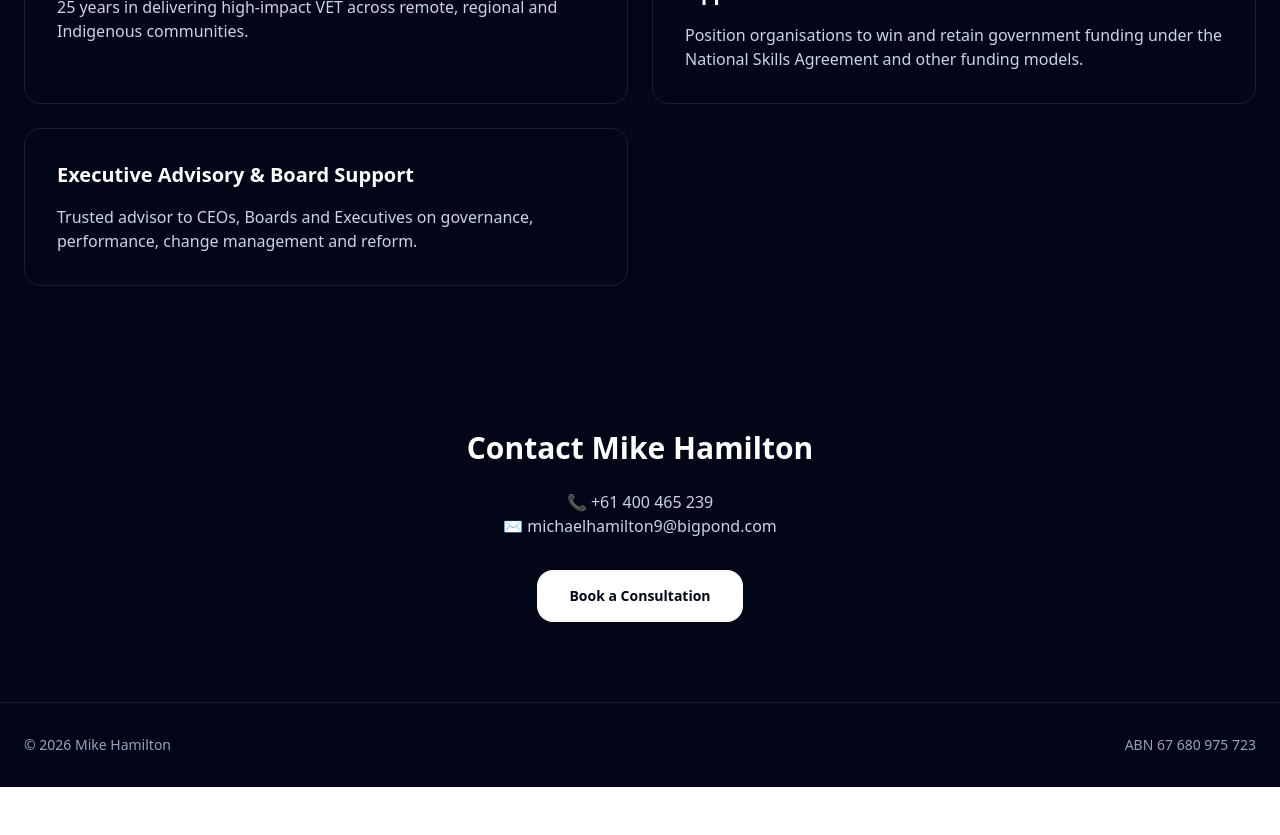
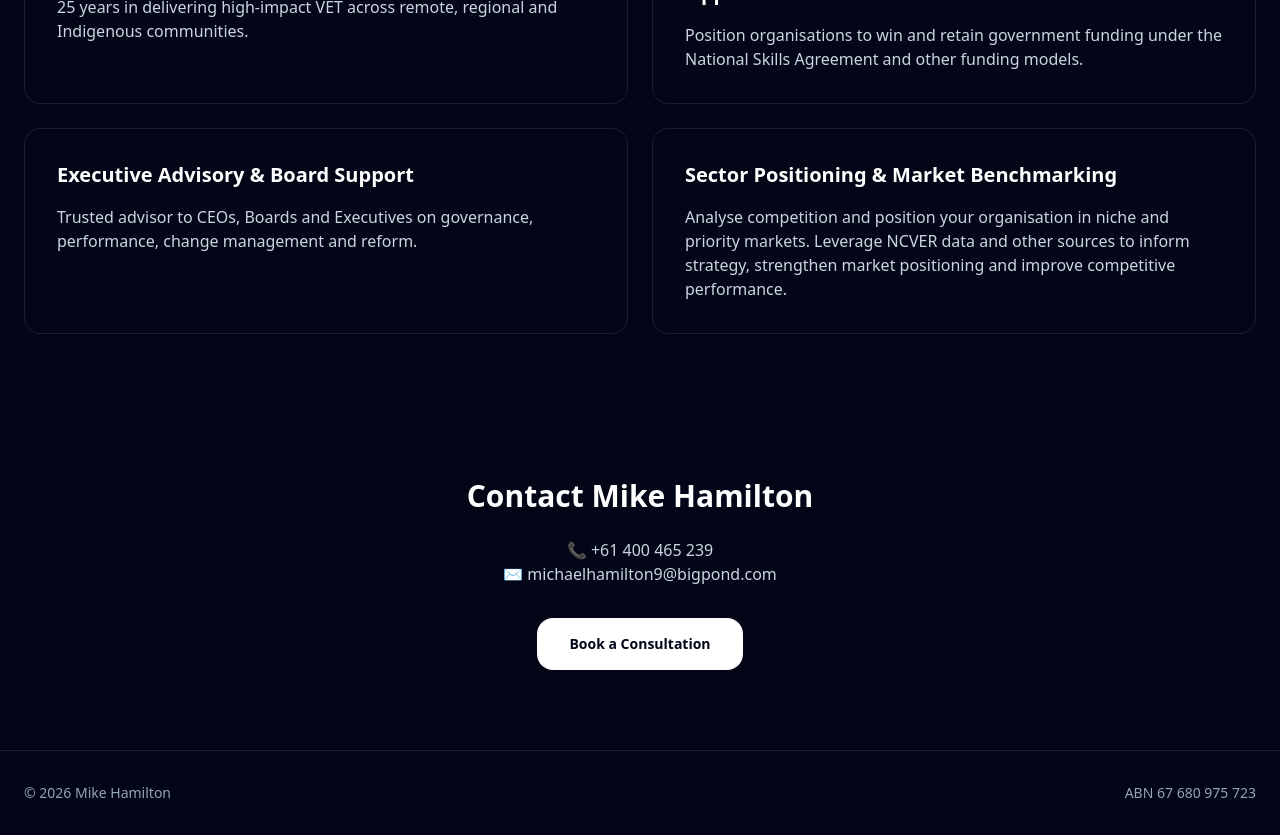
Before and after one commit to melanieorr-png/mikehamilton-site2, a React (Vite) app: page / in a window 1280 px wide. Shown: the part 1440-2275 px from the top of the page. Before the commit the page ends 2227 px from the top, so only its background shows below. Built offline with nearby package versions, Linux system fonts and the light colour scheme.

Commit message:
Update App.jsx

```diff
--- a/src/App.jsx
+++ b/src/App.jsx
@@ -24,6 +24,11 @@ export default function App() {
       title: "Executive Advisory & Board Support",
       description:
         "Trusted advisor to CEOs, Boards and Executives on governance, performance, change management and reform.",
+    },
+    {
+      title: "Sector Positioning & Market Benchmarking",
+      description:
+        "Analyse competition and position your organisation in niche and priority markets. Leverage NCVER data and other sources to inform strategy, strengthen market positioning and improve competitive performance.",
     },
   ];
 
```
